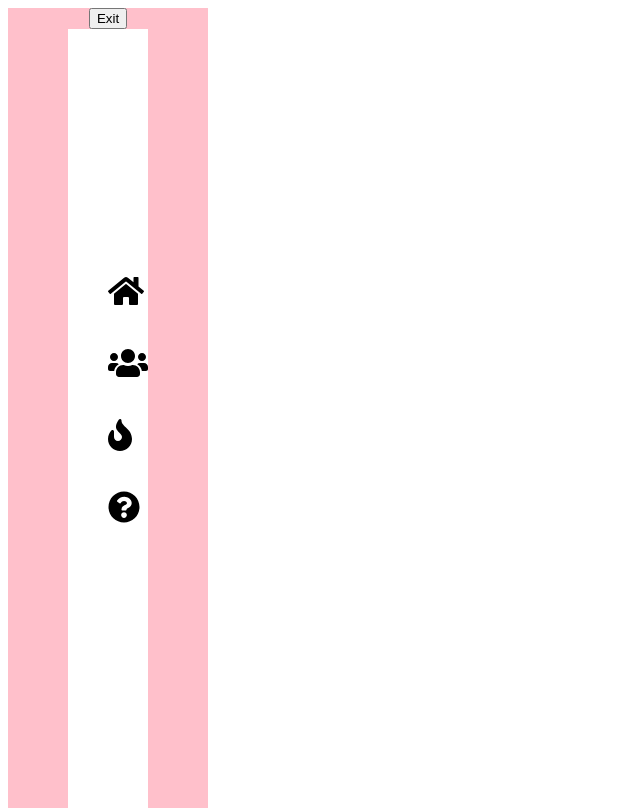
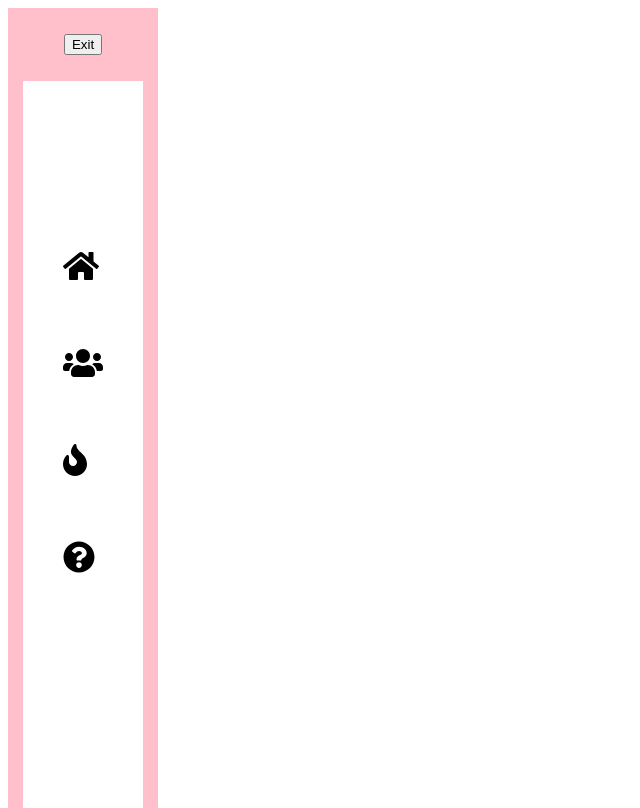
Before and after one commit to JessicaS97/Addiction-App, a React (Create React App) app: page /guest-home in a window 1280 px wide. Shown: the whole page, without its empty margins (0-640 px from the left). Built offline with nearby package versions, Linux system fonts and the light colour scheme.

Commit message:
Menu Bar icons

```diff
--- a/src/Components/MenuBar/MenuBar.css
+++ b/src/Components/MenuBar/MenuBar.css
@@ -1,5 +1,5 @@
 .menu {
-    width: 200px;
+    width: 150px;
     height: 100vh;
     background-color: pink;
     display: flex;
@@ -7,8 +7,16 @@
     align-items: center;
 }
 
+.menubar-button {
+    height: 10%;
+    display: flex;
+    justify-content: center;
+    align-items: center;
+}
+
 .menubar {
     height: 100%;
+    width: 120px;
     background-color: white;
     display: flex;
     flex-direction: column;
@@ -17,5 +25,5 @@
 
 .menu li {
     list-style: none;
-    margin-bottom: 40px;
+    margin-bottom: 65px;
 }
```
